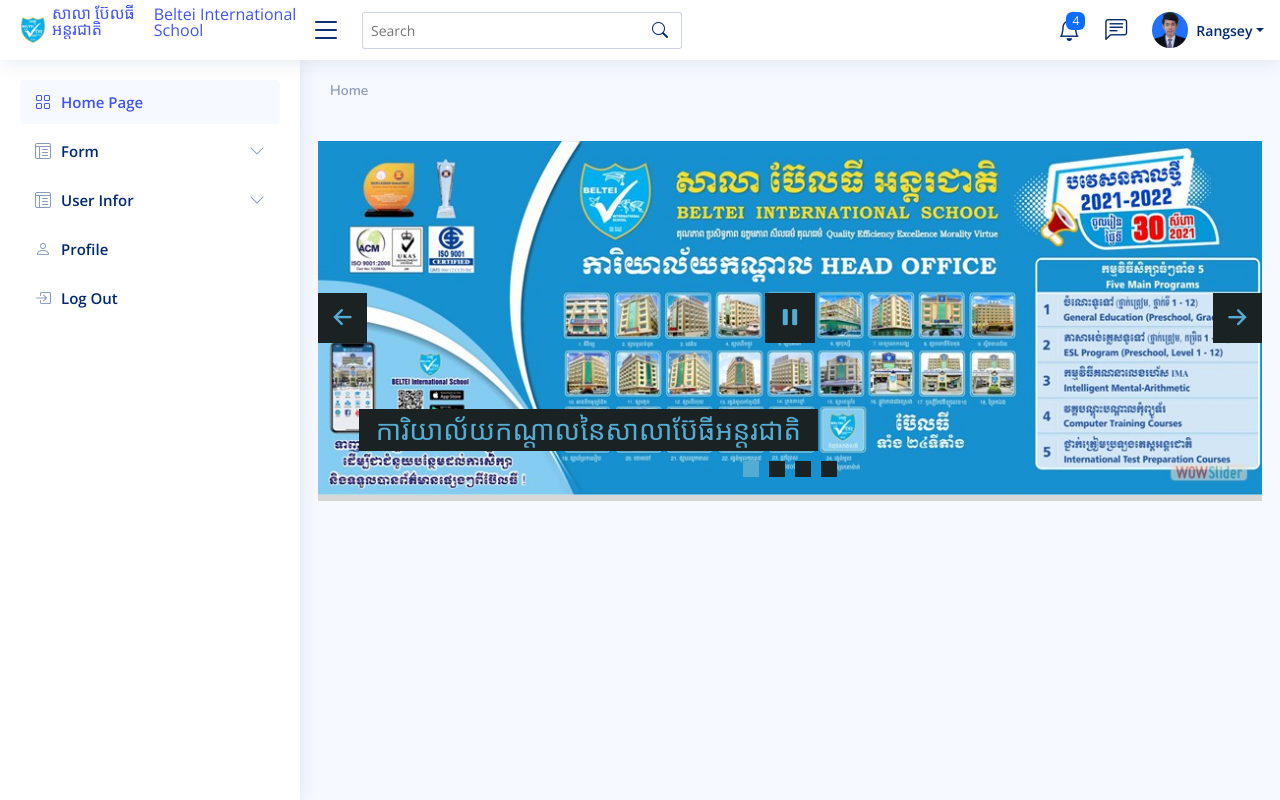
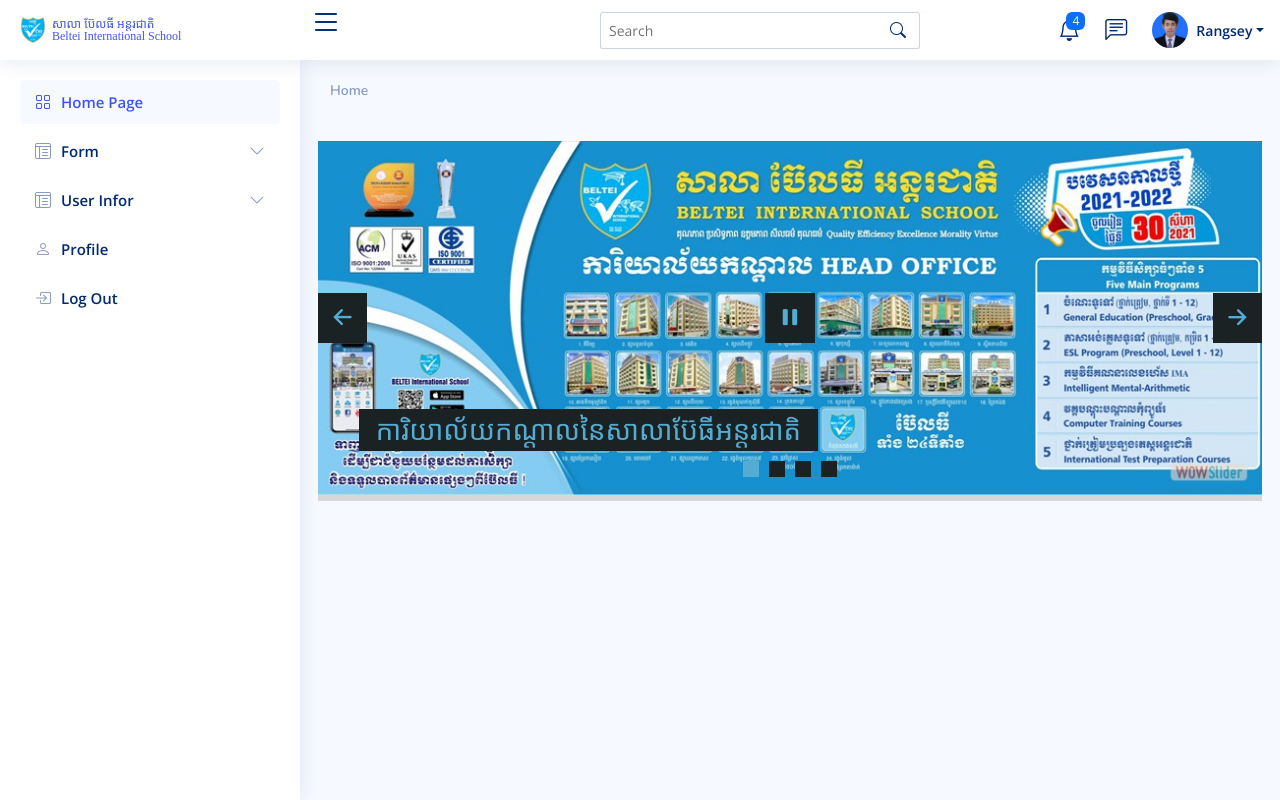
Before and after one commit to MabChhoeut/certificate, a PHP site: page / in a window 1280 px wide. Run offline with PHP 8.4, Linux system fonts and the light colour scheme; some libraries are stand-ins or nearby versions; some web fonts are replaced.

Commit message:
Edit logo imag

```diff
--- a/index.php
+++ b/index.php
@@ -39,9 +39,9 @@
     <div class="d-flex align-items-center justify-content-between">
       <a href="index.php" class="logo d-flex align-items-center">
      <img src="imag/logo1.png" alt="" >
-     <p style = "font-family: Khmer OS Muol Light; font-size: 10;">សាលា ប៊ែលធី អន្តរជាតិ<p>
-    <br>
-     <p>Beltei International School</p>
+     <p style = "font-family: Khmer OS Muol Light;font-size:12px;padding-top:15px;">
+      សាលា ប៊ែលធី អន្តរជាតិ
+     <br>Beltei International School<br><p>
       </a>
       <i class="bi bi-list toggle-sidebar-btn"></i>
     </div><!-- End Logo -->
```
